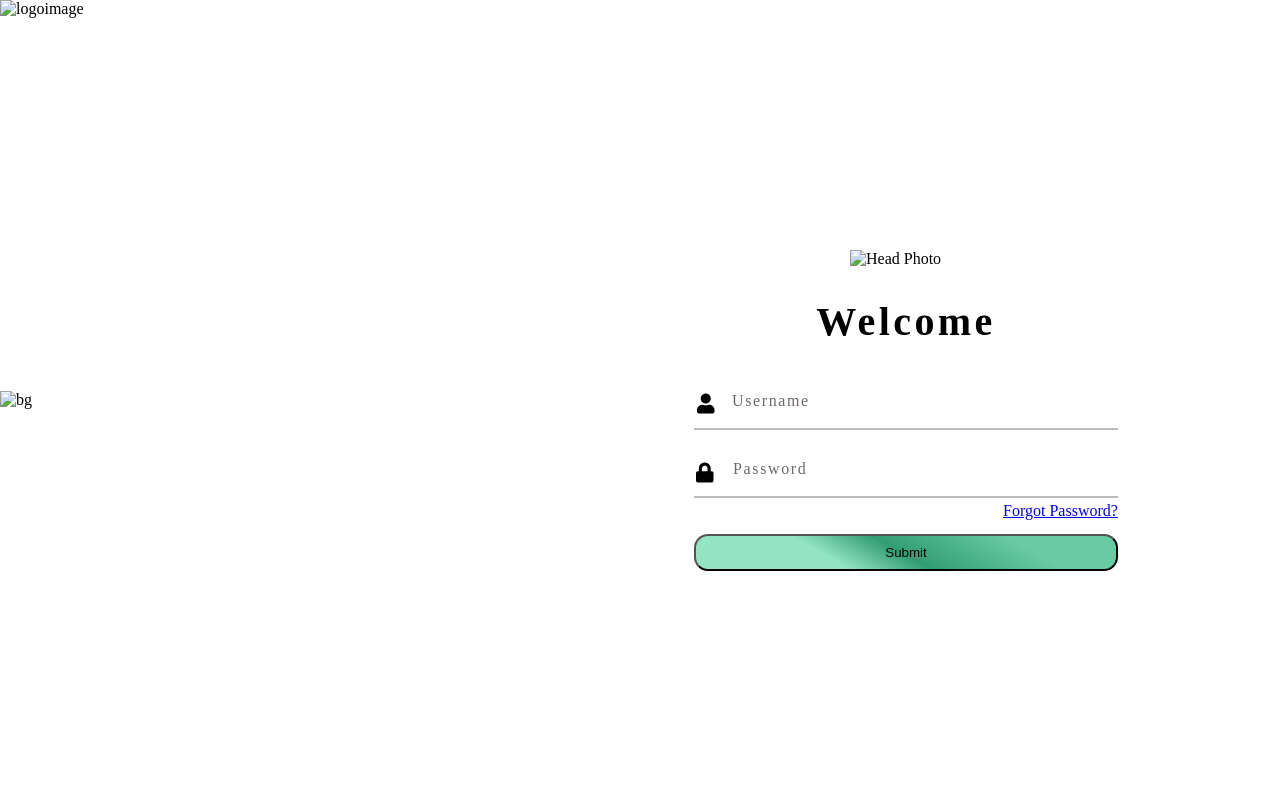
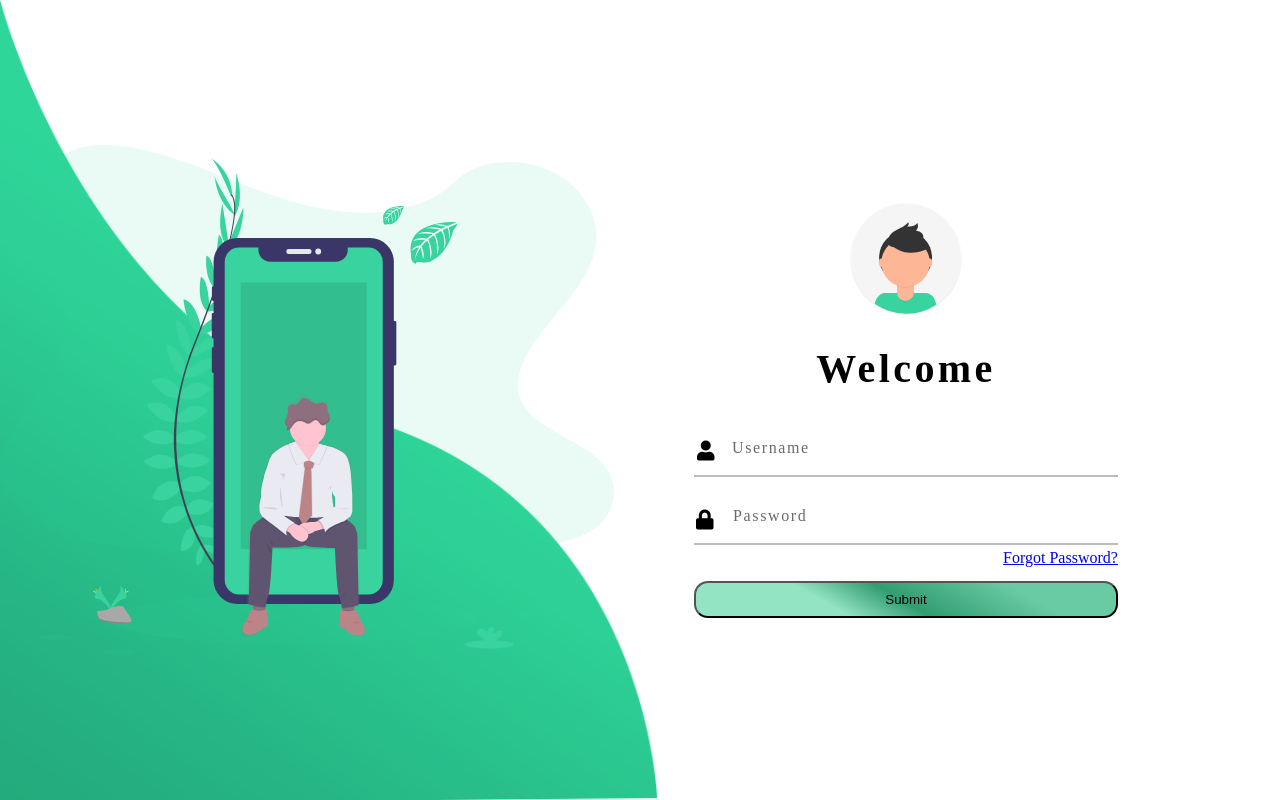
Before and after one commit to safwan72/Cuda_pro, a plain HTML site: page form.html in a window 1280 px wide. Drawn offline with Linux system fonts and the light colour scheme.

Commit message:
form commit 2

```diff
--- a/form.html
+++ b/form.html
@@ -23,14 +23,14 @@
 </head>
 
 <body>
-    <img src="./img/wave.png" alt="logoimage" class="waveimage">
+    <img src="./img/formimg/wave.png" alt="logoimage" class="waveimage">
     <div class="container">
         <div class="leftside">
-            <img src="./img/bg.svg" alt="bg">
+            <img src="./img/formimg/bg.svg" alt="bg">
         </div>
 
         <div class="rightside">
-            <img src="./img/avatar.svg" alt="Head Photo">
+            <img src="./img/formimg/avatar.svg" alt="Head Photo">
             <h1>Welcome</h1>
             <form class="formys">
                 <div class="inputbox">
--- a/resources/css/formstyle.css
+++ b/resources/css/formstyle.css
@@ -55,7 +55,10 @@ html {
 .passbox {
   position: relative;
 }
+input,button{
+  outline: none;
 
+}
 .inputbox {
   margin: 15px 0;
 }
```
